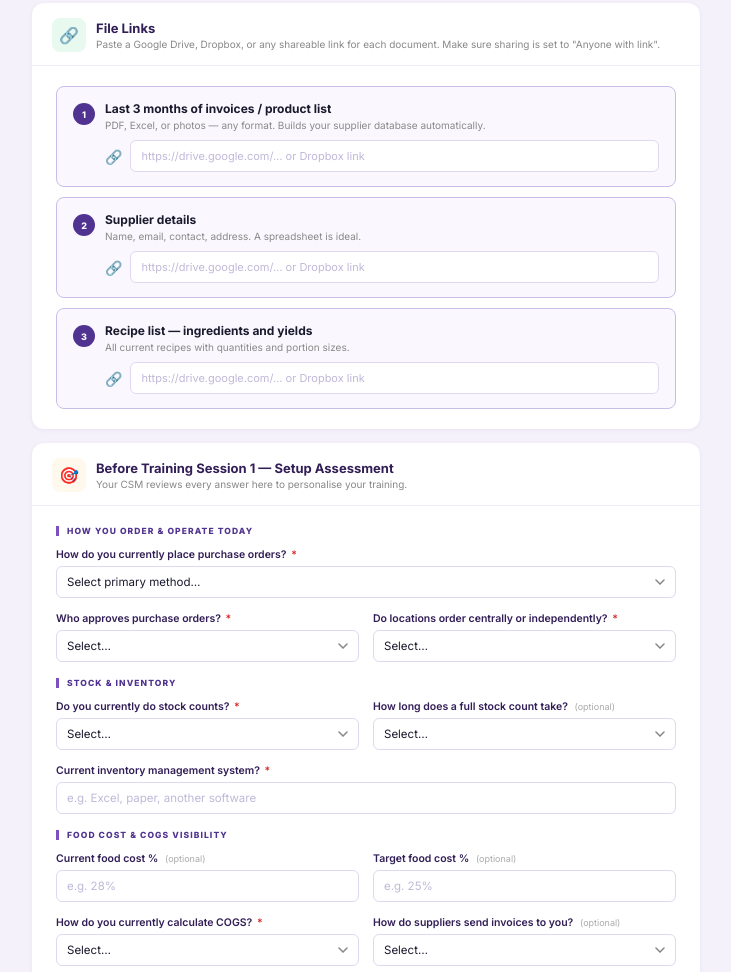
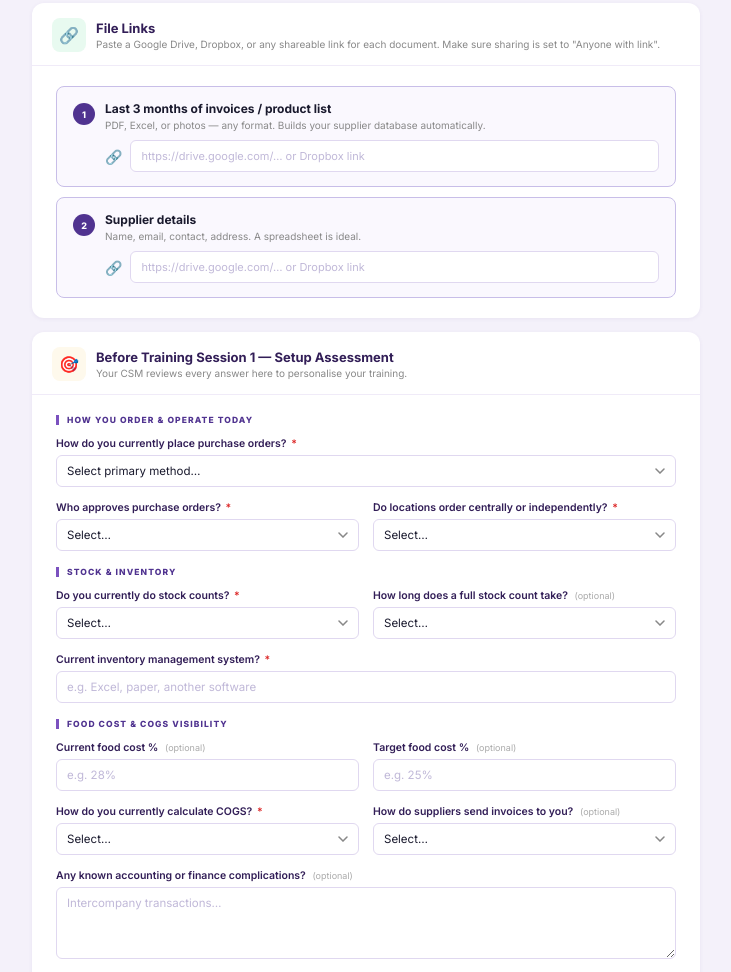
Before and after one commit to vaishnavi-supy-io/supy-onboarding, a plain HTML site: page index.html in a window 1280 px wide. Shown: the part 1505-2477 px from the top of the page, without its empty margins (274-1005 px from the left). Drawn offline with Linux system fonts and the light colour scheme.

Commit message:
Refactor index.html for clarity and cleanup
Updated comments and success message wording. Removed recipe upload section.

```diff
--- a/index.html
+++ b/index.html
@@ -258,7 +258,7 @@ textarea{resize:vertical;min-height:72px}
   </div>
 </div>
 
-<!-- Data Links (no file upload) -->
+<!-- Data Links — invoices + suppliers only (recipes removed) -->
 <div class="card">
   <div class="card-header">
     <div class="ch-icon green">🔗</div>
@@ -292,20 +292,6 @@ textarea{resize:vertical;min-height:72px}
           <div class="ub-link-wrap">
             <span class="ub-link-icon">🔗</span>
             <input type="text" name="suppliers_link" class="ub-link" placeholder="https://drive.google.com/… or Dropbox link"/>
-          </div>
-        </div>
-      </div>
-    </div>
-
-    <div class="upload-block">
-      <div class="ub-row">
-        <div class="ub-num">3</div>
-        <div class="ub-body">
-          <div class="ub-title">Recipe list — ingredients and yields</div>
-          <div class="ub-sub">All current recipes with quantities and portion sizes.</div>
-          <div class="ub-link-wrap">
-            <span class="ub-link-icon">🔗</span>
-            <input type="text" name="recipes_link" class="ub-link" placeholder="https://drive.google.com/… or Dropbox link"/>
           </div>
         </div>
       </div>
@@ -477,7 +463,7 @@ textarea{resize:vertical;min-height:72px}
 <div class="success" id="succ">
   <div class="success-icon">✅</div>
   <div class="success-h">You're in the system.</div>
-  <div class="success-p">Your CSM has been notified and will reach out within 2 hours.</div>
+  <div class="success-p">Your CSM has been notified and will reach out shortly.</div>
   <button class="success-next" onclick="location.reload()">Back to form</button>
 </div>
 
@@ -616,7 +602,6 @@ function handleSubmit(e) {
     .catch(function(err) {
       console.warn('Submission error:', err);
       hideLoading();
-      // Still show success — server may have saved even on network hiccup
       document.getElementById('succ').style.display = 'flex';
     });
 }
```
